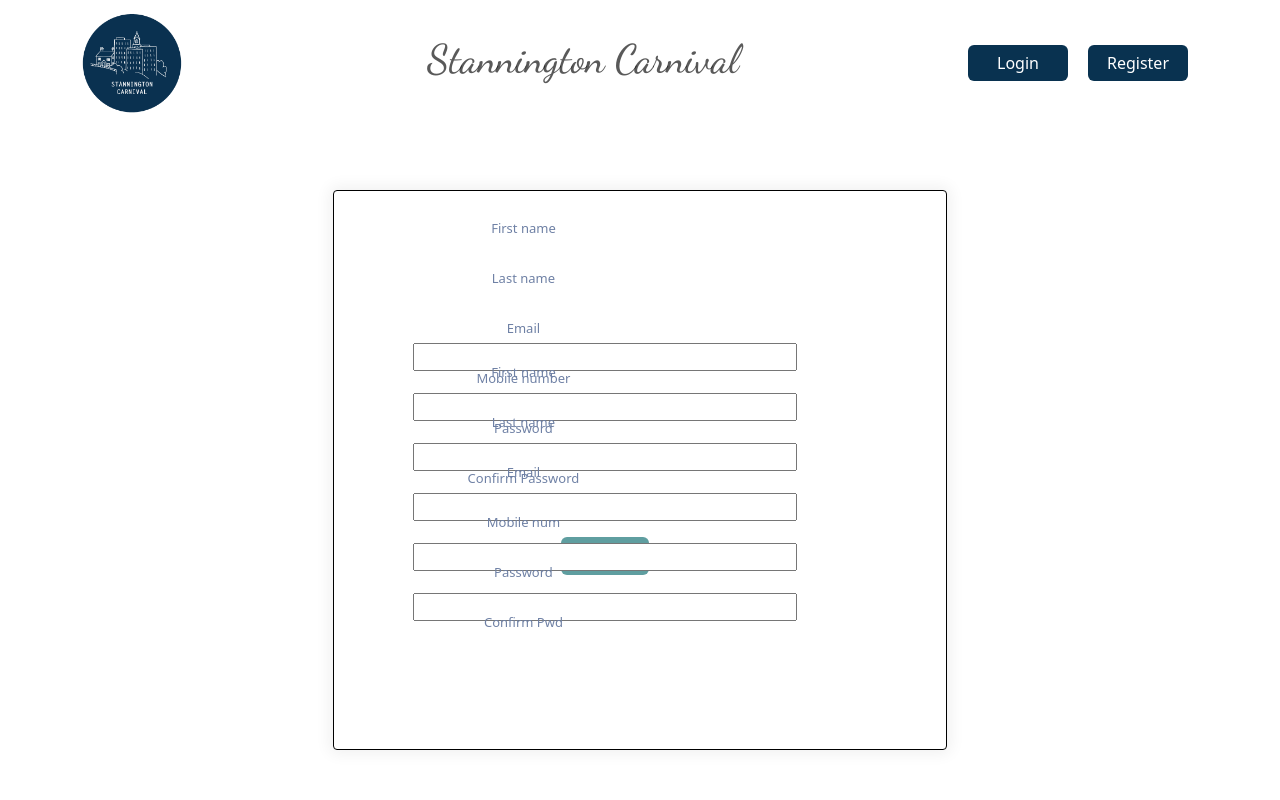
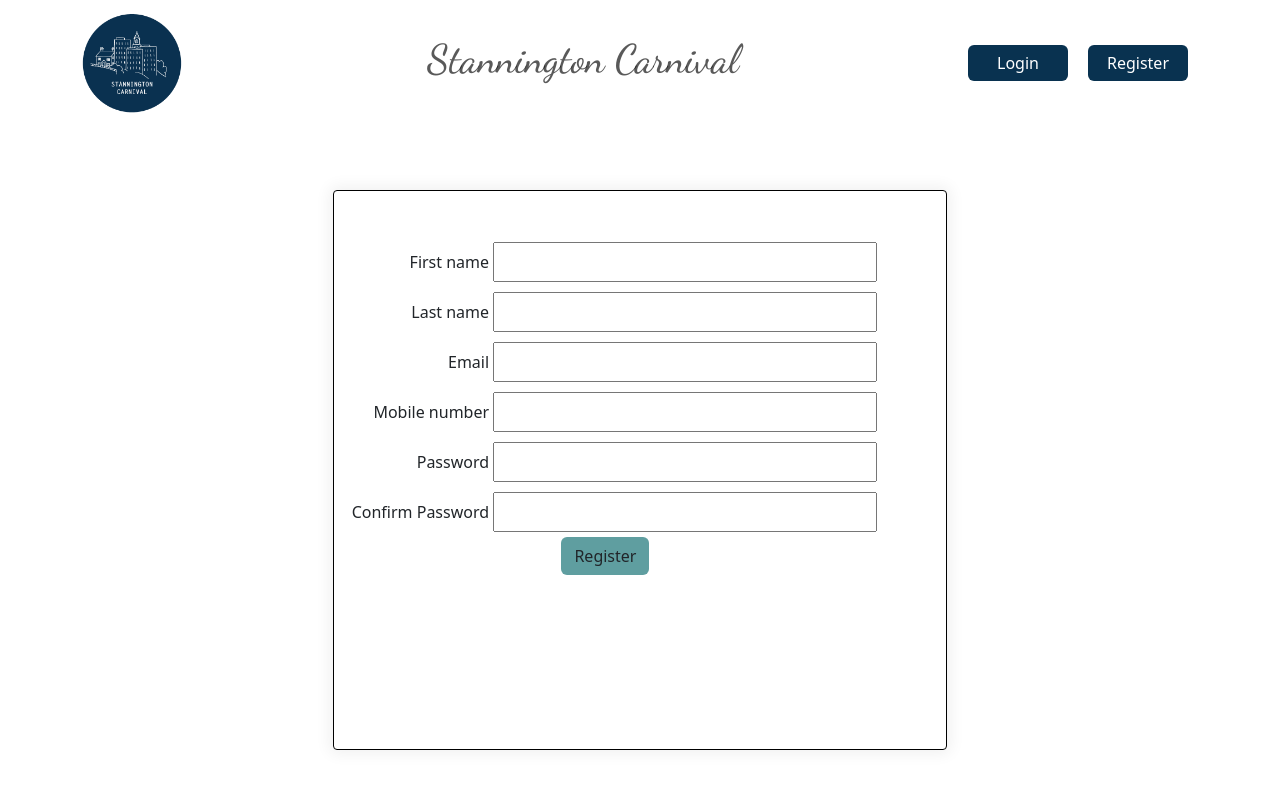
Before and after one commit to InstructorGreene/Perspicacious_Persimmons_Frontend22, a React (Create React App) app: page /register in a window 1280 px wide. Shown: the top 800 px of the page. Built offline with nearby package versions, Linux system fonts and the light colour scheme.

Commit message:
add booking button hide

```diff
--- a/src/App.js
+++ b/src/App.js
@@ -46,7 +46,7 @@ const App = () => {
   return (
     <>
       <Router>
-        <NavbarMenu client={client} logout={logout} />
+        <NavbarMenu client={client} logout={logout} role={role} />
         <Routes>
           <Route exact path="/" element={<HomePage />} />
           <Route
--- a/src/Components/Footer/Footer.jsx
+++ b/src/Components/Footer/Footer.jsx
@@ -12,31 +12,27 @@ function Footer() {
     <div className="main-footer">
       <div className="container">
         <div className="row">
-          {/* Column1 */}
-          {/* <div className="col">
-            <h4>Stanington Carnival</h4>
-            <h1 className="list-unstyled">
-              <li>Stannington Park</li>
-              <li>Sheffield </li>
-              <li>S6 6BX Sheffield, UK</li>
-            </h1>
-          </div> */}
-          {/* Column2 */}
           <div className="col">
             <h4>Follow us</h4>
             <ul className="list-unstyled">
-              <a className="social" href="https://twitter.com/stanncarnival">
+              <a
+                className="social"
+                rel="noopener noreferrer"
+                target="blank"
+                href="https://twitter.com/stanncarnival"
+              >
                 <BsTwitter size="3em" />
               </a>
               <a
                 className="social"
+                rel="noopener noreferrer"
+                target="blank"
                 href="https://www.facebook.com/stanningtoncarnival"
               >
                 <BsFacebook size="3em" />
               </a>
             </ul>
           </div>
-          {/* Column3 */}
           <div className="col">
             <h4>Contact us</h4>
             <a className="contacts" href="mailto:stanningtoncarnival@gmail.com">
--- a/src/Components/Navbar/Navbar.css
+++ b/src/Components/Navbar/Navbar.css
@@ -43,7 +43,7 @@ a:hover {
 
 .btn-space {
   display: flex;
-  justify-content: space-around;
+  justify-content: space-evenly;
   column-gap: 10px;
 }
 
--- a/src/Components/Navbar/Navbar.jsx
+++ b/src/Components/Navbar/Navbar.jsx
@@ -25,11 +25,21 @@ const NavbarMenu = (props) => {
           </Navbar.Text>
 
           {window.localStorage.getItem("token") ? (
-            <>
+            <div className="btn-space">
               <Link to="/dashboard" className="btn btn-custom btn-change">
                 View Bookings
               </Link>
-              <Link to="/booking" className="btn btn-custom btn-change">
+
+              <Link
+                to="/booking"
+                className="btn btn-custom btn-change"
+                style={{
+                  display:
+                    props.role === "StallHolder" || props.role === "admin"
+                      ? "inline"
+                      : "none",
+                }}
+              >
                 Add Booking
               </Link>
               <Button
@@ -39,7 +49,7 @@ const NavbarMenu = (props) => {
               >
                 Logout
               </Button>
-            </>
+            </div>
           ) : (
             <div className="btn-space">
               <Link to="/login" className="btn btn-custom btn-change">
--- a/src/Components/Register/Register.css
+++ b/src/Components/Register/Register.css
@@ -44,11 +44,11 @@ input {
   justify-content: right;
   align-items: center;
   position: relative;
-  flex-direction: column;
+
   height: 50px;
 }
 
-.input-wrap label {
+/* .input-wrap label {
   position: relative;
   pointer-events: none;
   transform: translate(0, 23px) scale(1);
@@ -61,7 +61,7 @@ input {
   line-height: 12vh;
   left: -80px;
   bottom: 80px;
-}
+} */
 
 .error {
   position: absolute;
--- a/src/Components/Register/Register.jsx
+++ b/src/Components/Register/Register.jsx
@@ -75,7 +75,7 @@ function Register(props) {
                 },
               })}
             />
-            <label className="label1">First name</label>
+
             {errors.firstName && (
               <div className="error">{errors.firstName.message}</div>
             )}
@@ -102,7 +102,7 @@ function Register(props) {
                 },
               })}
             />
-            <label className="label1">Last name</label>
+
             {errors.lastName && (
               <div className="error">{errors.lastName.message}</div>
             )}
@@ -122,7 +122,7 @@ function Register(props) {
                 },
               })}
             />
-            <label className="label1">Email</label>
+
             {errors.email && (
               <div className="error">{errors.email.message}</div>
             )}
@@ -143,7 +143,7 @@ function Register(props) {
                 },
               })}
             />
-            <label className="label1">Mobile num</label>
+
             {errors.mobileNumber && (
               <div className="error">{errors.mobileNumber.message}</div>
             )}
@@ -164,7 +164,7 @@ function Register(props) {
                 },
               })}
             />
-            <label className="label1">Password</label>
+
             {errors.password && (
               <div className="error">{errors.password.message}</div>
             )}
@@ -180,7 +180,7 @@ function Register(props) {
                 },
               })}
             />
-            <label className="label1">Confirm Pwd</label>
+
             {errors.confirmPassword && (
               <div className="error">{errors.confirmPassword.message}</div>
             )}
```
